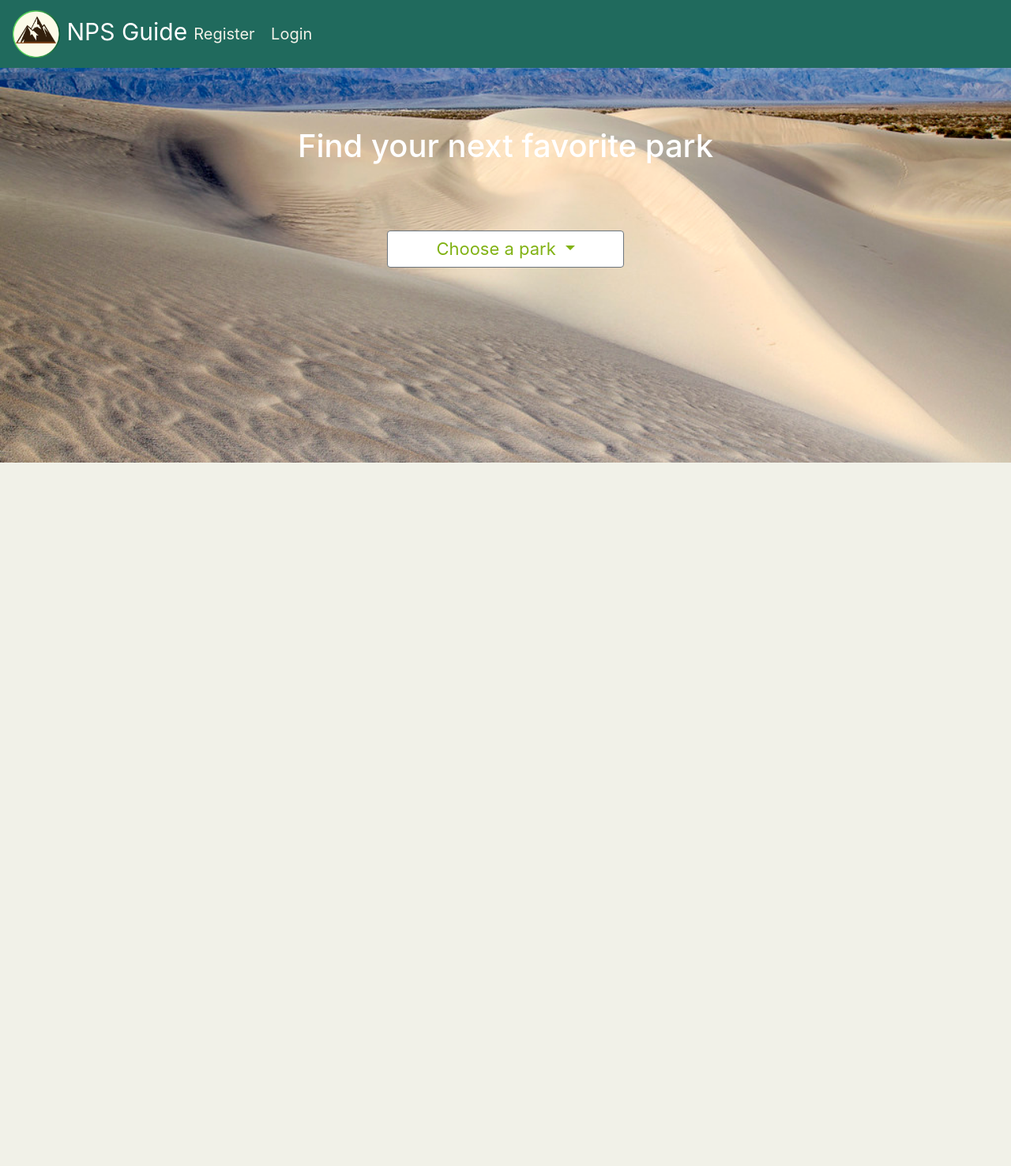
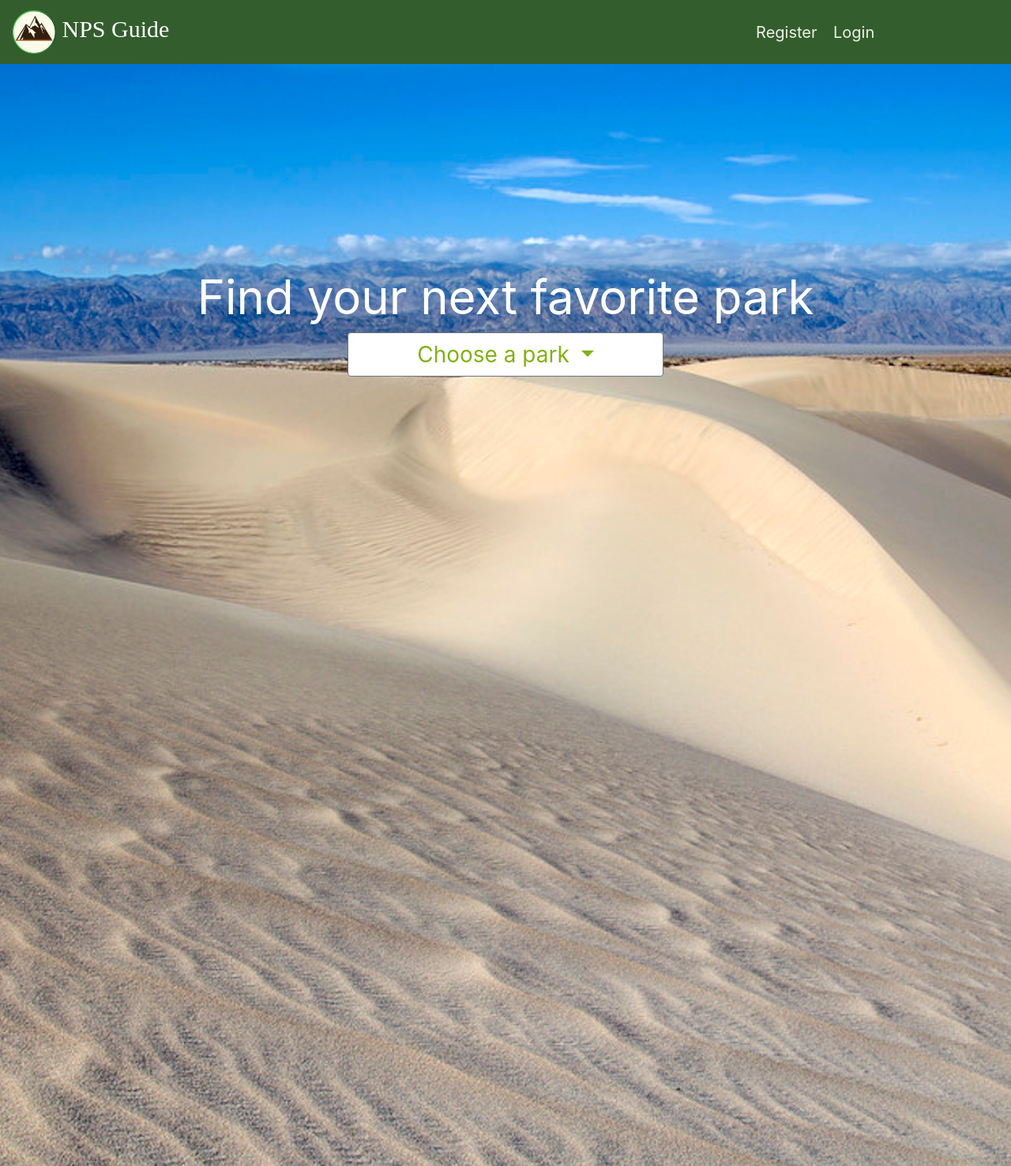
Before and after one commit to marissaaguilera/NPS-Guide, a Flask app: page /parks in a window 1280 px wide. Shown: the whole page at 79% size. Before the commit the page ends 586 px from the top, so only its background shows below. Run offline with Flask 2, Linux system fonts and the light colour scheme; data that the repository does not hold is empty; some libraries are stand-ins or nearby versions.

```diff
--- a/static/css/styles.css
+++ b/static/css/styles.css
@@ -1,12 +1,14 @@
 /* Style sheet for NPS Guide. */
+
+
 
 
 
 /* General Layout */
 
 body {
-	background-color:#f1f1e8;
-	color: #335d2d;
+	background-color: #e8e4e1;
+	color: #290001;
 }
 
 
@@ -25,27 +27,32 @@ text-align: center;
 
 /* Navbar */
 
-.navbar-brand {
+.navbar-light .navbar-brand {
 	font-size: 30px;
+	font-family: "PT Serif";
 	margin: 0px;
 	color: white;
 }
 
 #navbar{
-	background-color: #206a5d;
+	background-color:#335d2d;
   }
 
-.navbar-toggler {
+.navbar-light .navbar-toggler {
 	color: white;
+	border-color: white;
 }
 
-.nav-pills .nav-link, .nav-pills .show>.nav-link {
+.navbar-light .navbar-nav .nav-link {
 	color: #f1f1e8;
   }
 
 .nav-item {
 	font-size: 20px;
-	text-align: right;
+}
+
+.navbar-nav {
+	padding-left: 70%;
 }
 
 
@@ -55,7 +62,7 @@ text-align: center;
 /* Login Page */
 
 .login-submit {
-  background-color: #bfdcae;
+  background-color: #015249;
   border: none;
   color: white;
   padding: 15px 32px;
@@ -83,7 +90,7 @@ text-align: center;
 /* Register Page  */
 
 .register-submit {
-  background-color: #bfdcae;
+  background-color: #015249;
   border: none;
   color: white;
   padding: 15px 32px;
@@ -123,7 +130,7 @@ text-align: center;
 }
 
 
-.hmpg-img {
+#hmpg-img {
 	display: block;
 	margin-left: auto;
 	margin-right: auto;
@@ -141,9 +148,6 @@ text-align: center;
 	margin-bottom: 40px;
 }
 
-a {
-	color: #015249;
-}
 
 
 .hmpg-intro {
@@ -191,26 +195,33 @@ a {
 #parks-title {
 	text-align: center;
 	color: white;
-	padding: 75px;
-	/* margin-top: 100px */
+	/* padding: 25px; */
+	font-size: 60px;
 }
 
 .parks-dropdown {
 	text-align: center;
+	padding-top: 20%;
+    padding-bottom: 80%;
 }
 
 #dropdownMenuLink {
 	background-color: white;
 	color: #81b214;
 	display: inline-block;
-	font-size: 22px;
-	width: 300px;
+	font-size: 28px;
+	width: 400px;
+}
+
+.dropdown-menu {
+    height: auto;
+    max-height: 200px;
+	overflow-x: hidden;
+	text-align: center;
 }
 
 .park-img {
 	background-image: url("/static/imgs/death-valley.png");
-	background-color: #cccccc;
-	height: 500px;
 	background-position: center;
 	background-repeat: no-repeat;
 	background-size: cover;
@@ -220,13 +231,27 @@ a {
 
 
 
-
 /* Park Details Page  */
 
 #park-details-title {
 	text-align: center;
 	margin-top: 30px
+}
 
+#park-info {
+	margin-left: 40px;
+}
+
+#act-title {
+	margin-left: 40px;
+}
+
+
+#act-checkboxes {
+	border: 5px solid #73AD21;
+	width: 500px;
+	margin: auto;
+	padding: 10px;
 }
 
 
--- a/templates/base.html
+++ b/templates/base.html
@@ -29,22 +29,24 @@
 
     <body>
 
-    <!-- Navbar collapsed -->
-    <nav id="navbar" class="navbar navbar-expand-lg">
+
+    <!-- MY Navbar collapsed -->
+    <nav id="navbar" class="navbar navbar-expand-lg navbar-light">
         <!-- Logo -->
         <a class="navbar-brand" href="/">
-            <img src="/static/imgs/circle-cropped2.png" width="60" height="60" class="d-inline-block align-middle" alt="">&nbsp;NPS Guide</a>
-        <div id="navbar-toggler-btn">
+            <img src="/static/imgs/circle-cropped2.png" width="55" height="55" class="d-inline-block align-middle" alt="">&nbsp;NPS Guide</a>
+
             <button class="navbar-toggler" type="button" data-toggle="collapse" data-target="#navbarSupportedContent" aria-controls="navbarSupportedContent" aria-expanded="false" aria-label="Toggle navigation">
                 <span class="navbar-toggler-icon"></span>
-            </button>
-        </div>
+              </button>
+
+
 
     <!-- Navbar nav-links -->
         <div class="collapse navbar-collapse" id="navbarSupportedContent">
             <div class="navbar-nav justify-content-between">
                 {% if session.get('user') %}
-                <ul class="nav nav-pills ml-auto">
+                <ul class="nav nav-pills">
                     <li class="nav-item">
                     <a href="/parks" class="nav-link" href="#">Explore Parks</a>
                     </li>&nbsp;
@@ -59,7 +61,7 @@
                     </li>&nbsp;
                 </ul>
                 {% else %}
-                <ul class="nav nav-pills ml-auto">
+                <ul class="nav nav-pills">
                     <li class="nav-item">
                     <a href="/register" class="nav-link" href="#">Register</a>
                     </li>&nbsp;
--- a/templates/homepage.html
+++ b/templates/homepage.html
@@ -11,7 +11,7 @@
   <h2>Welcome to your National Park Service Guide</h2>
 </div>
 
-<div class="hmpg-img">
+<div id="hmpg-img" class="rounded">
   <img src="/static/imgs/rocky-mountain-hmpg.jpg" >
 </div>
 
--- a/templates/parks.html
+++ b/templates/parks.html
@@ -4,14 +4,12 @@
 
 
 {% block content %}
-<head>
 
-</head>
 
-<div class="park-img">
+<div class="container-fluid park-img">
     <div class="parks-dropdown">
         <div id="parks-title">
-            <h1>Find your next favorite park</h1>
+            Find your next favorite park
         </div>
 
 
```
Also changed, not shown: templates/park_details.html (+37 -17 lines), test.py (+154 -0 lines), static/imgs/animal-transparent.png (added), static/imgs/biking-transparent.png (added), static/imgs/campfire-transparent.png (added), static/imgs/death-valley.png, static/imgs/hiking-transparent.png (added), static/imgs/horse-riding-transparent.png (added), static/imgs/kayak-transparent.png (added), static/imgs/mountain-transparent.png (added), static/imgs/rock-climbing-transparent.png (added).
